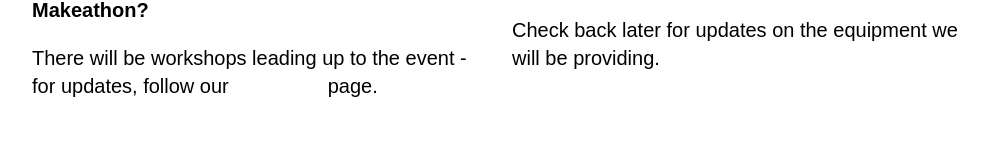
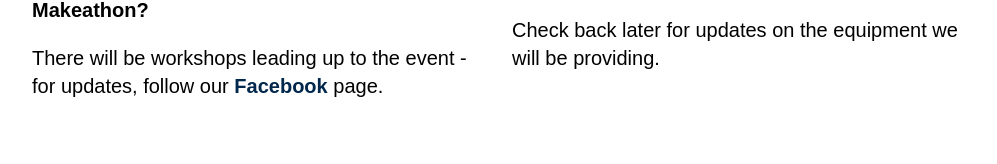
Before and after one commit to calvin-zheng/makeathon-web, a React (Create React App) app: page /faq in a window 1280 px wide. Shown: the part 1895-2059 px from the top of the page, without its empty margins (138-1135 px from the left). Built offline with nearby package versions, Linux system fonts and the light colour scheme; a web font is replaced by a local one.

Commit message:
Added .toml

```diff
--- a/src/components/faq.css
+++ b/src/components/faq.css
@@ -33,6 +33,11 @@
     font-weight: lighter;
 }
 
+p a {
+    color: #00274C;
+    font-weight: bold;
+}
+
 body, html{
     height: 100%;
     /*filter: blur(8px);*/
```
Also changed, not shown: 1 other file (tests, documents, lock files or other folders).
